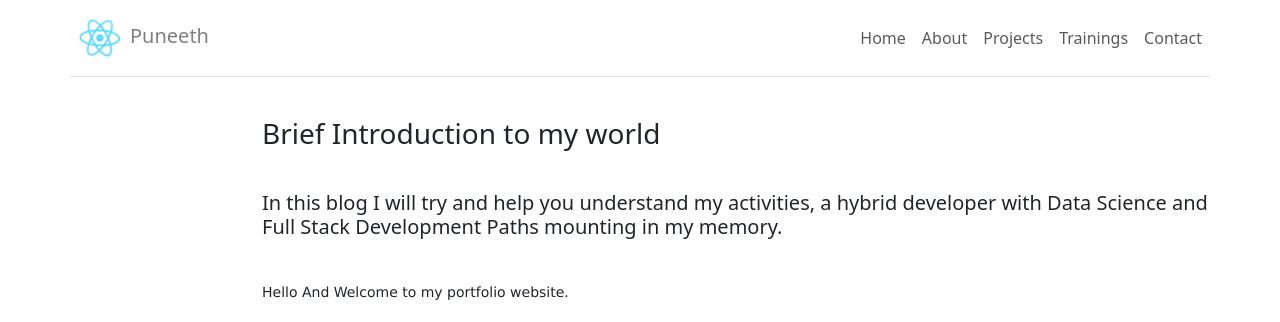
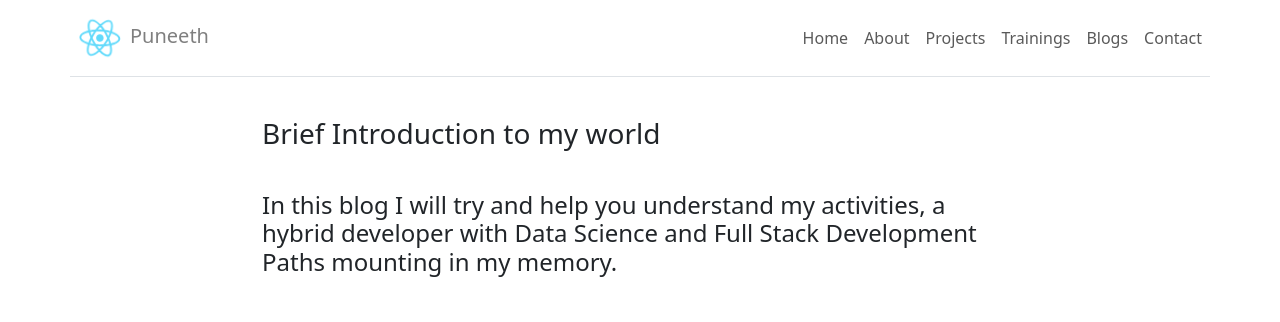
Before and after one commit to Puneeth1996/puneeth1996p, a React (Create React App) app: page /#/blogs/1 in a window 1280 px wide. Shown: the top 322 px of the page. Built offline with nearby package versions, Linux system fonts and the light colour scheme.

Commit message:
single blogpage - title font size, styling and alignment fix

```diff
--- a/src/App.js
+++ b/src/App.js
@@ -108,9 +108,10 @@ class App extends React.Component {
 									Trainings
 								</Link>
 								{/* June 10 2025 Hiding Blogs page as it not much work is being done here. */}
-								{/* <Link className='nav-link' to='/blogs'>
+								{/* June 19 2025 Reinserting the link, will make use */}
+								<Link className='nav-link' to='/blogs'>
 									Blogs
-								</Link> */}
+								</Link>
 								{/* 26 Mar 2025 Hiding patreon page as it not a right fit for portfolio page */}
 								{/* <Link className='nav-link' to='/patreon'>
 									Patreon
--- a/src/pages/BlogPage/SingleBlog.js
+++ b/src/pages/BlogPage/SingleBlog.js
@@ -52,7 +52,7 @@ export default class SingleBlog extends Component {
 						<h3 style={{ margin: '5vh 0 5vh 15vw' }}>
 							{this.state.blogData.card_heading}
 						</h3>
-						<h5 style={{ margin: '0 0 5vh 15vw' }}>
+						<h5 style={{ margin: '0 15vw 5vh 15vw', fontSize: '1.5rem' }}>
 							{this.state.blogData.card_description}
 						</h5>
 						<div
```
